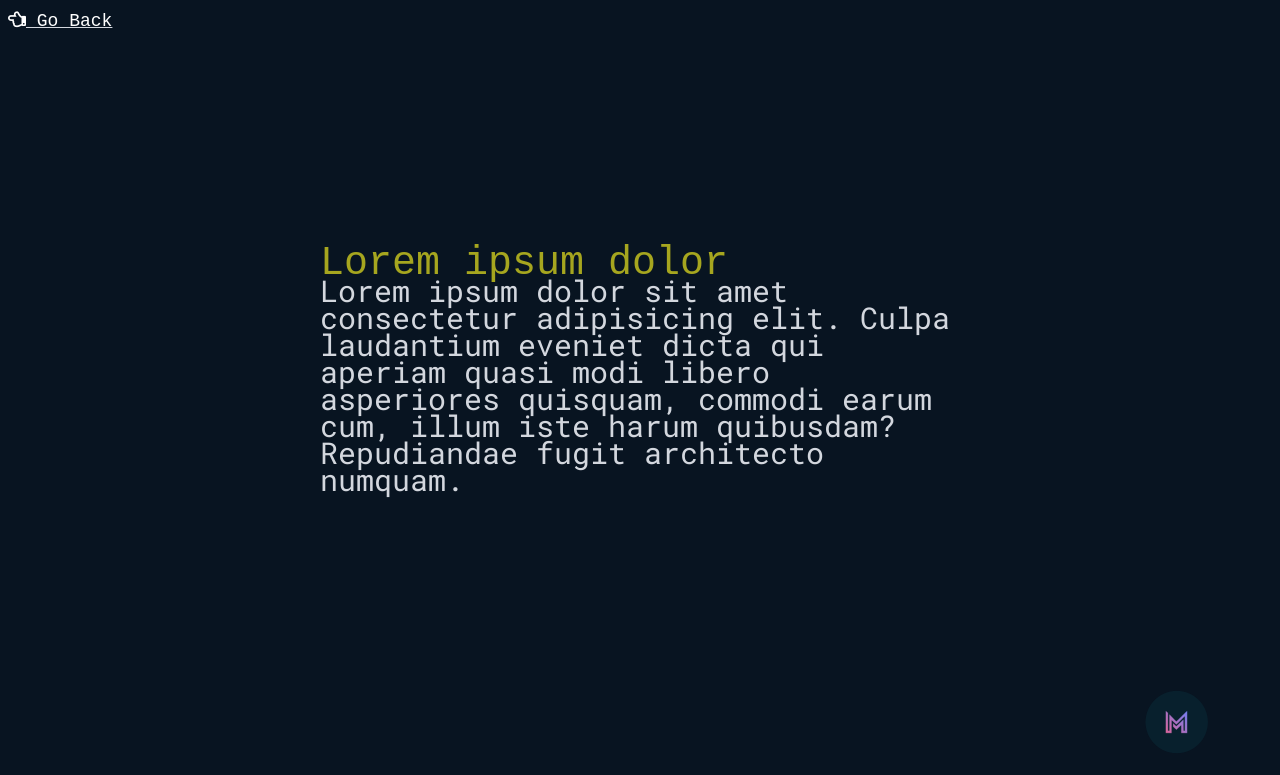
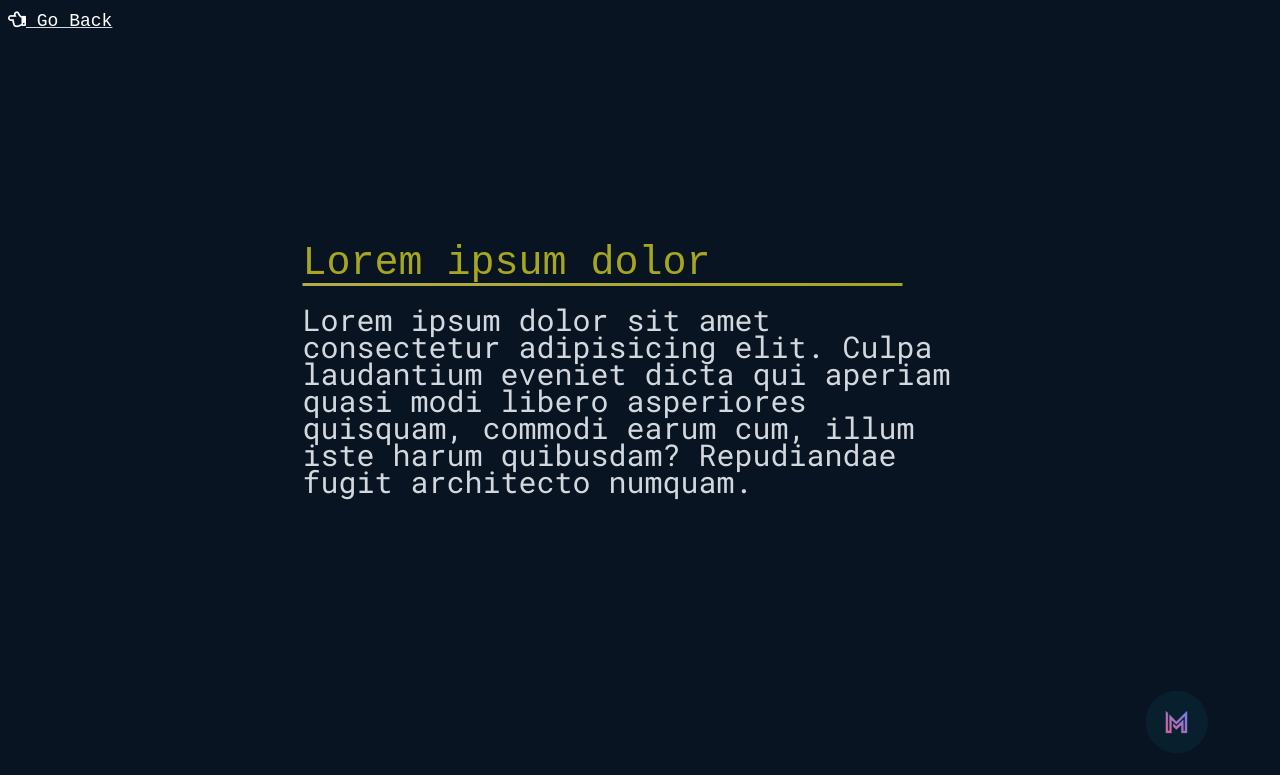
Before and after one commit to MM-coder/MM-coder.github.io, a plain HTML site: page blog/post.html in a window 1280 px wide. Drawn offline with Linux system fonts and the light colour scheme; a web font is replaced by a local one.

Commit message:
Added in a spacer for better readability

```diff
--- a/blog/post.html
+++ b/blog/post.html
@@ -12,6 +12,7 @@
 </head>
 <div class="post-area">
     <div class="post-title">Lorem ipsum dolor</div>
+    <div class="spacer"></div>
     <div class="post-text">Lorem ipsum dolor sit amet consectetur adipisicing elit. Culpa laudantium eveniet dicta qui aperiam quasi modi libero asperiores quisquam, commodi earum cum, illum iste harum quibusdam? Repudiandae fugit architecto numquam.</div>
 </div>
 <a href='https://blog.itsmmgamer.tk/'><div class="backbutton"><i class="far fa-hand-point-left"></i> Go Back</div></a>
--- a/blog/style.css
+++ b/blog/style.css
@@ -72,6 +72,8 @@ footer {
 }
 
 .post-text {
+    position: relative;
+    width: 675px;
     font-size: 30px;
     color: #d3d7de;
     padding-bottom: 30px;
@@ -133,6 +135,15 @@ img {
 }
 
 
+.spacer {
+    margin-top: 6px;
+    margin-bottom: 20px;
+    width: 600px;
+    height: 3px;
+    background: -webkit-linear-gradient(to left, #a6a61f, #b5ac49); /* Chrome 10-25, Safari 5.1-6 */
+    background: linear-gradient(to left, #a6a61f, #b5ac49); /* W3C, IE 10+/ Edge, Firefox 16+, Chrome 26+, Opera 12+, Safari 7+ */
+}
+
 .backbutton {
 
     color: #fff;
```
Also changed, not shown: blog/ubuntu-as-a-daily-driver.html (+1 -0 lines).
